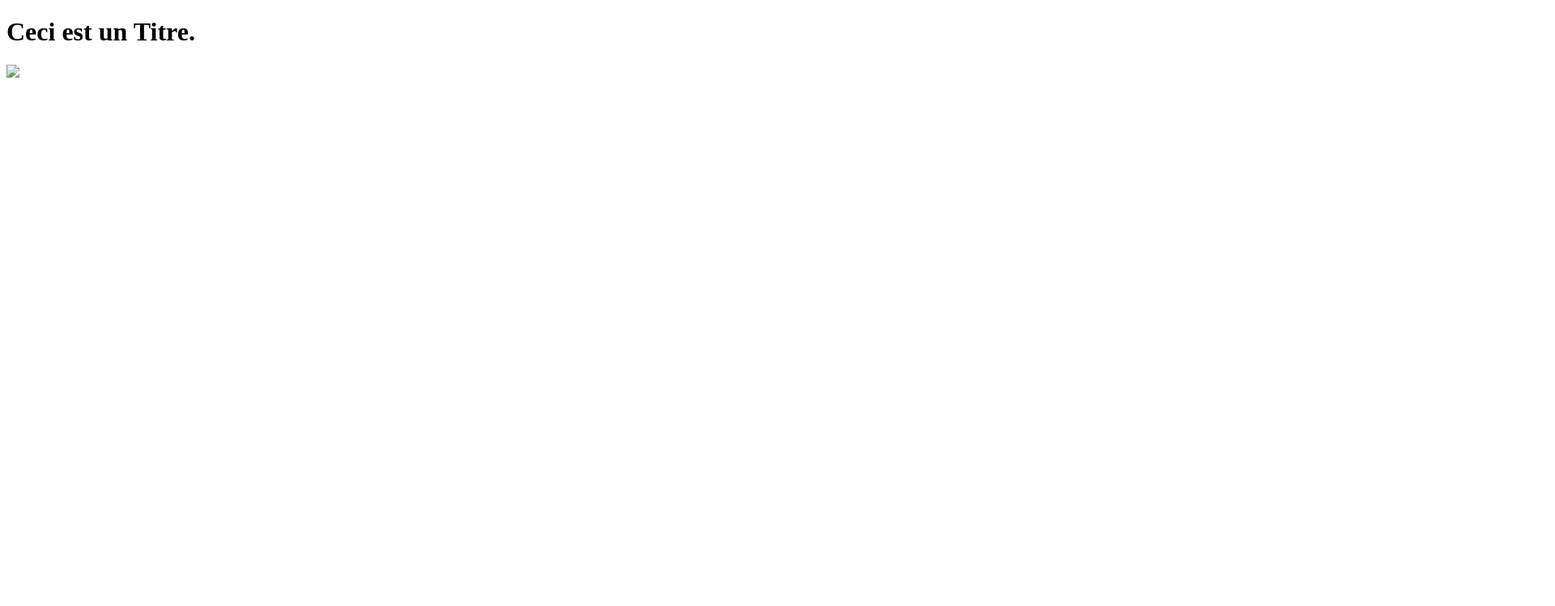
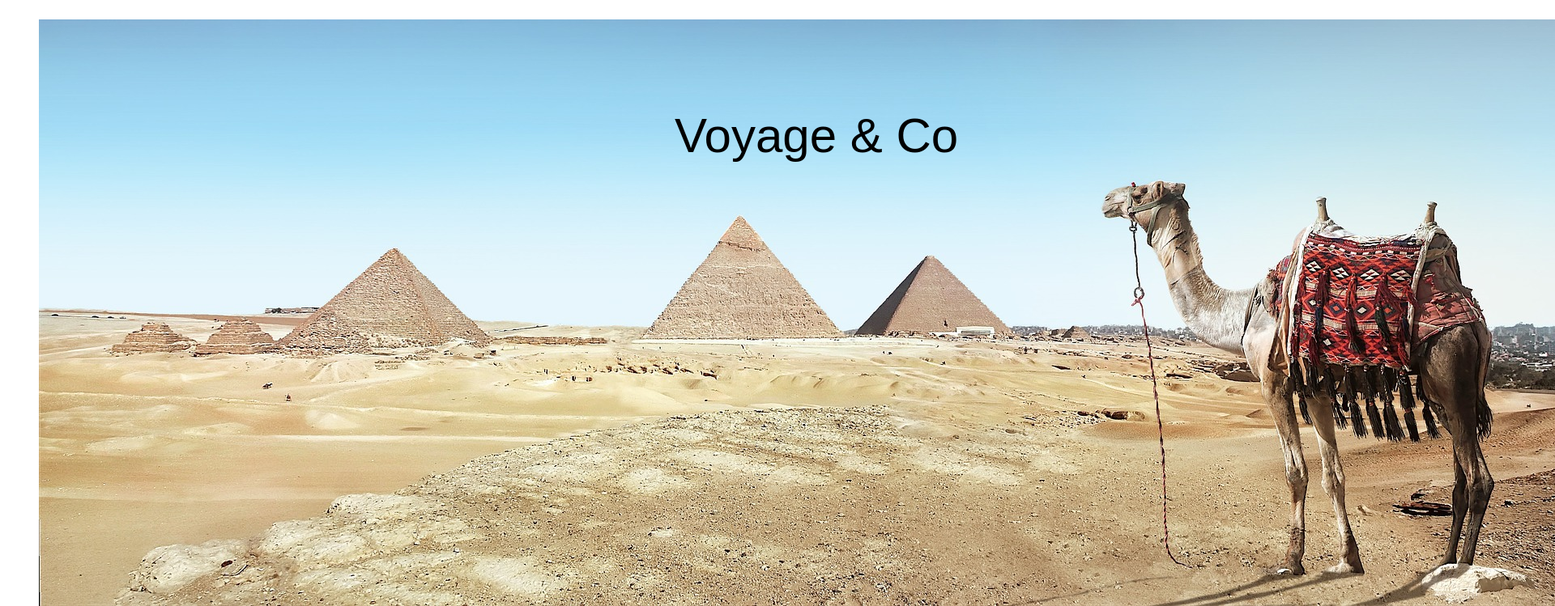
Before and after one commit to paulemfag/CSS-Exercice-1-4, a plain HTML site: page index.html in a window 1280 px wide. Shown: the top 749 px of the page at 81% size, 1920 px wide, since content can reach past the window. Drawn offline with Linux system fonts and the light colour scheme.

Commit message:
ajout de texte sur image

```diff
--- /dev/null
+++ b/assets/css/style.css
@@ -0,0 +1,13 @@
+figure {
+  position: relative;
+  display: inline-block;
+}
+
+figcaption {
+  position: absolute;
+  width: 100%;
+  top: 15%;
+  text-align: center;
+  font-family: sans-serif; font-size: 60px;
+  color: #000;
+}
--- a/index.html
+++ b/index.html
@@ -2,11 +2,14 @@
 <html>
   <head>
     <meta charset="utf-8">
+    <link rel="stylesheet" type="text/css" href="assets/css/style.css">
   </head>
 <body>
   <header>
-    <h1>Ceci est un Titre.</h1>
-      <img src="assets/img/header.jpg">
+    <figure>
+          <img src="assets/img/header.jpg" alt"" />
+          <figcaption>Voyage & Co</figcaption>
+    </figure>
   </header>
 </body>
 </html>
```
Also changed, not shown: assets/img/header.jpg (added).
